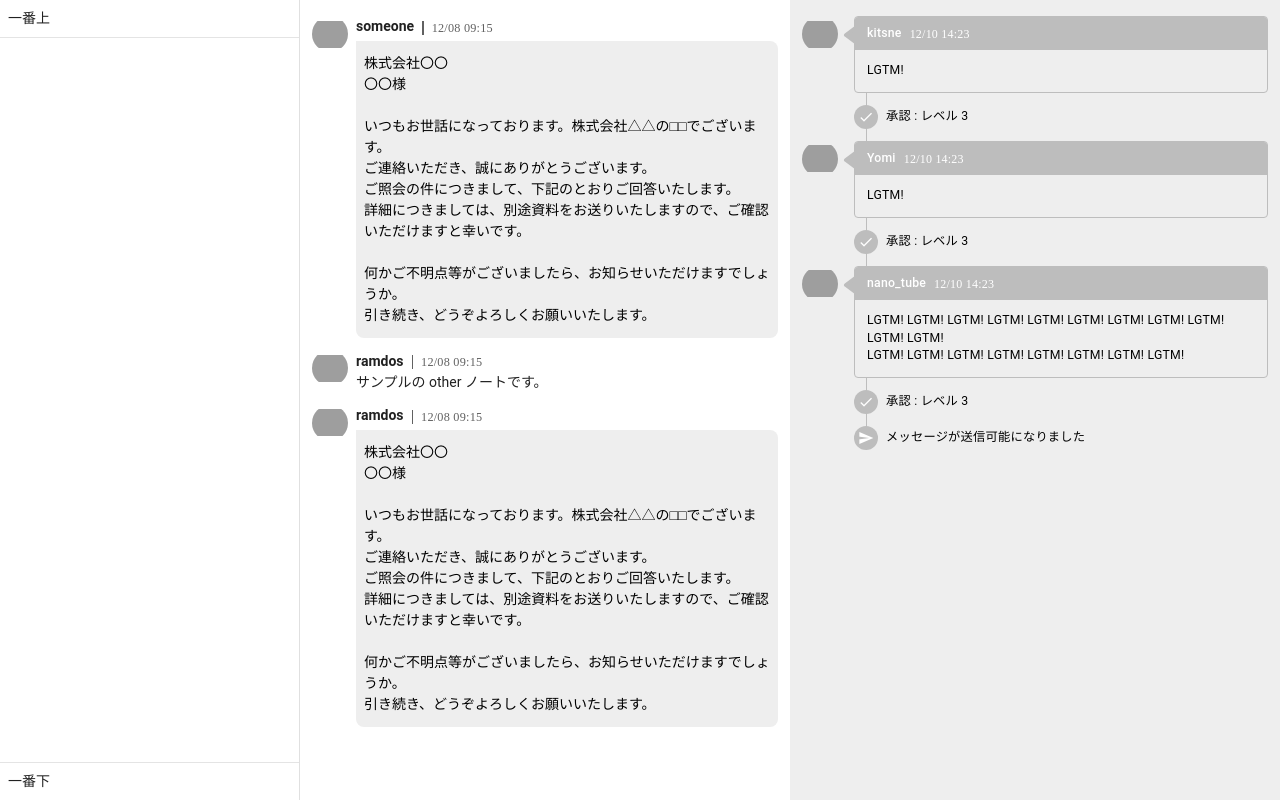
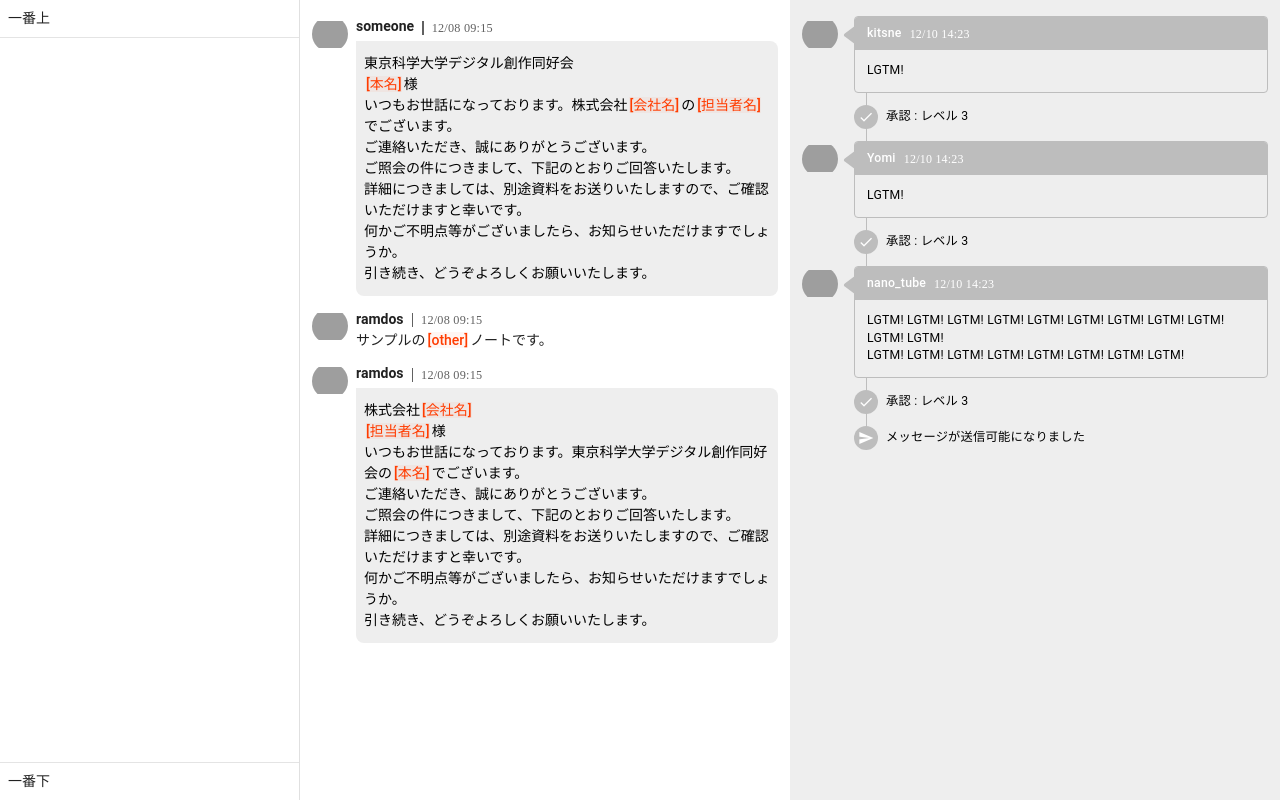
Before and after one commit to traP-jp/anshin-techo-frontend, a Vue app: page /ticket in a window 1280 px wide. Built offline with nearby package versions, Linux system fonts and the light colour scheme; grey boxes are pictures that could not be loaded; a web font is replaced by a local one.

Commit message:
ノート表示に Spoiler を入れてみる

```diff
--- a/src/components/shared/SpoilerViewer.vue
+++ b/src/components/shared/SpoilerViewer.vue
@@ -1,6 +1,9 @@
 <script setup lang="ts">
 import { computed } from 'vue'
-const props = defineProps<{ text: string }>()
+const props = defineProps<{ text: string; visible?: boolean }>()
+// text には初めから伏字を考慮したテキストが入っている
+// 関係者が見ている場合、text は機密事項込みであり、visible が true であるとする
+
 const parts = computed(() =>
   props.text
     .split(/(!!.*?!!)/gs)
@@ -15,9 +18,16 @@ const parts = computed(() =>
 
 <template>
   <div :class="$style.container">
-    <span v-for="part in parts" :key="part.index" :class="{ [$style.hidden]: part.isHidden }">
-      {{ part.isHidden ? '[' + part.content.slice(2, -2) + ']' : part.content }}
-    </span>
+    <template v-if="visible">
+      <span v-for="part in parts" :key="part.index" :class="{ [$style.visible]: part.isHidden }">
+        {{ part.isHidden ? part.content.slice(2, -2) : part.content }}
+      </span>
+    </template>
+    <template v-else>
+      <span v-for="part in parts" :key="part.index" :class="{ [$style.hidden]: part.isHidden }">
+        {{ part.isHidden ? '[' + part.content.slice(2, -2) + ']' : part.content }}
+      </span>
+    </template>
   </div>
 </template>
 
@@ -32,4 +42,11 @@ const parts = computed(() =>
   font-weight: 500;
   margin: 0 2px;
 }
+
+.visible {
+  background-color: rgba(0, 149, 255, 0.1);
+  color: rgb(0, 102, 255);
+  font-weight: 500;
+  margin: 0 2px;
+}
 </style>
--- a/src/components/ticket/TicketNote.vue
+++ b/src/components/ticket/TicketNote.vue
@@ -1,5 +1,6 @@
 <script setup lang="ts">
 import UserIcon from '@/components/shared/UserIcon.vue'
+import SpoilerViewer from '@/components/shared/SpoilerViewer.vue'
 import { getDateRepresentation } from '@/utils/date'
 defineProps<{ note: Note }>()
 </script>
@@ -15,10 +16,13 @@ defineProps<{ note: Note }>()
           {{ getDateRepresentation(note.created_at) }}
         </div>
       </div>
-      <div v-if="note.type === 'other'">{{ note.content }}</div>
-      <div v-else class="text-pre-wrap bg-grey-lighten-3 mt-1 px-2 py-3" :class="$style.content">
-        {{ note.content }}
-      </div>
+      <spoiler-viewer v-if="note.type === 'other'" :text="note.content" />
+      <spoiler-viewer
+        v-else
+        class="text-pre-wrap bg-grey-lighten-3 mt-1 px-2 py-3"
+        :class="$style.content"
+        :text="note.content"
+      />
     </div>
   </div>
 </template>
--- a/src/dummy.ts
+++ b/src/dummy.ts
@@ -40,7 +40,7 @@ export const dummyNotes: Note[] = [
     status: 'sent',
     author: 'someone',
     content:
-      '株式会社〇〇\n〇〇様\n\nいつもお世話になっております。株式会社△△の□□でございます。\nご連絡いただき、誠にありがとうございます。\nご照会の件につきまして、下記のとおりご回答いたします。\n詳細につきましては、別途資料をお送りいたしますので、ご確認いただけますと幸いです。\n\n何かご不明点等がございましたら、お知らせいただけますでしょうか。\n引き続き、どうぞよろしくお願いいたします。',
+      '東京科学大学デジタル創作同好会\n!!本名!!様\nいつもお世話になっております。株式会社!!会社名!!の!!担当者名!!\nでございます。\nご連絡いただき、誠にありがとうございます。\nご照会の件につきまして、下記のとおりご回答いたします。\n詳細につきましては、別途資料をお送りいたしますので、ご確認いただけますと幸いです。\n何かご不明点等がございましたら、お知らせいただけますでしょうか。\n引き続き、どうぞよろしくお願いいたします。',
     created_at: '2025-12-08T09:15:30Z',
     reviews: dummyReviews,
   },
@@ -50,7 +50,7 @@ export const dummyNotes: Note[] = [
     type: 'other',
     status: 'sent',
     author: 'ramdos',
-    content: 'サンプルの other ノートです。',
+    content: 'サンプルの!!other!!ノートです。',
     created_at: '2025-12-08T09:15:30Z',
     reviews: dummyReviews,
   },
@@ -61,7 +61,7 @@ export const dummyNotes: Note[] = [
     status: 'sent',
     author: 'ramdos',
     content:
-      '株式会社〇〇\n〇〇様\n\nいつもお世話になっております。株式会社△△の□□でございます。\nご連絡いただき、誠にありがとうございます。\nご照会の件につきまして、下記のとおりご回答いたします。\n詳細につきましては、別途資料をお送りいたしますので、ご確認いただけますと幸いです。\n\n何かご不明点等がございましたら、お知らせいただけますでしょうか。\n引き続き、どうぞよろしくお願いいたします。',
+      '株式会社!!会社名!!\n!!担当者名!!様\nいつもお世話になっております。東京科学大学デジタル創作同好会の!!本名!!でございます。\nご連絡いただき、誠にありがとうございます。\nご照会の件につきまして、下記のとおりご回答いたします。\n詳細につきましては、別途資料をお送りいたしますので、ご確認いただけますと幸いです。\n何かご不明点等がございましたら、お知らせいただけますでしょうか。\n引き続き、どうぞよろしくお願いいたします。',
     created_at: '2025-12-08T09:15:30Z',
     reviews: dummyReviews,
   },
```
